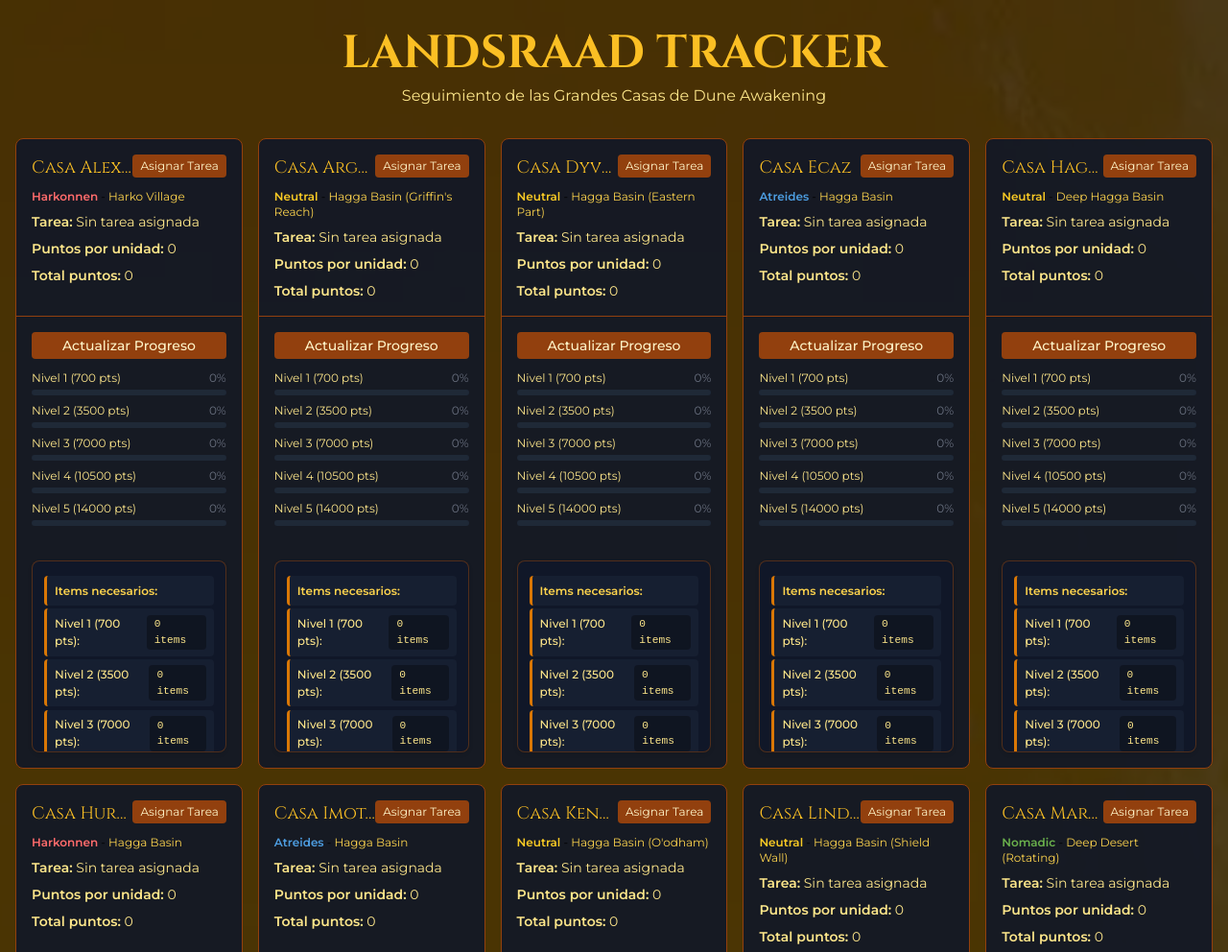
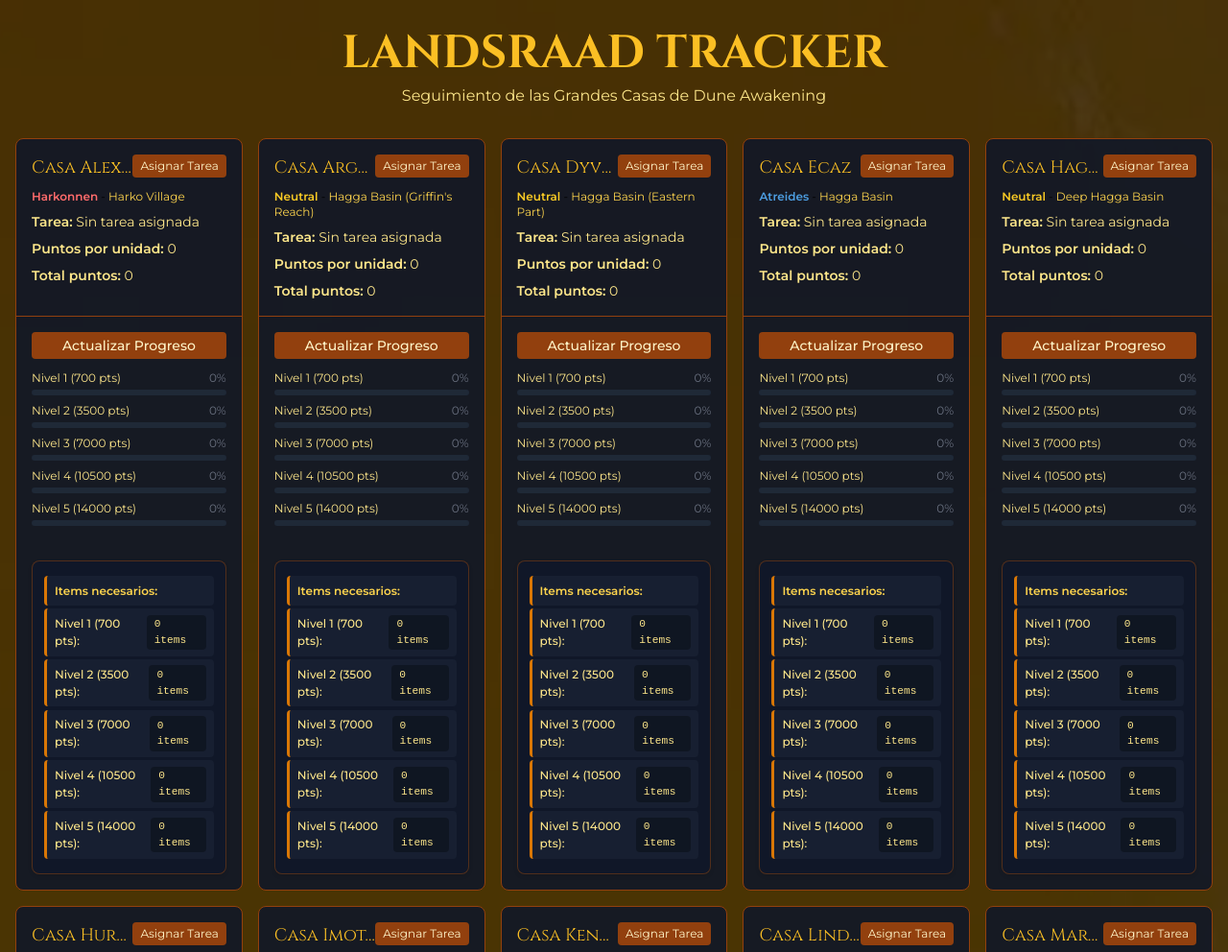
Before and after one commit to magiksen/dune-landsraad-tracker, a plain HTML site: page index.html in a window 1280 px wide. Shown: the top 992 px of the page at 96% size. Drawn offline with nearby package versions, Linux system fonts and the light colour scheme.

Commit message:
Correciones de estilos #2

```diff
--- a/css/styles.css
+++ b/css/styles.css
@@ -147,7 +147,6 @@ body {
     margin-top: 1rem;
     border: 1px solid rgba(180, 83, 9, 0.4);
     font-size: 0.75rem;
-    max-height: 200px;
     overflow-y: auto;
     box-shadow: 0 2px 4px rgba(0, 0, 0, 0.1);
 }
```
